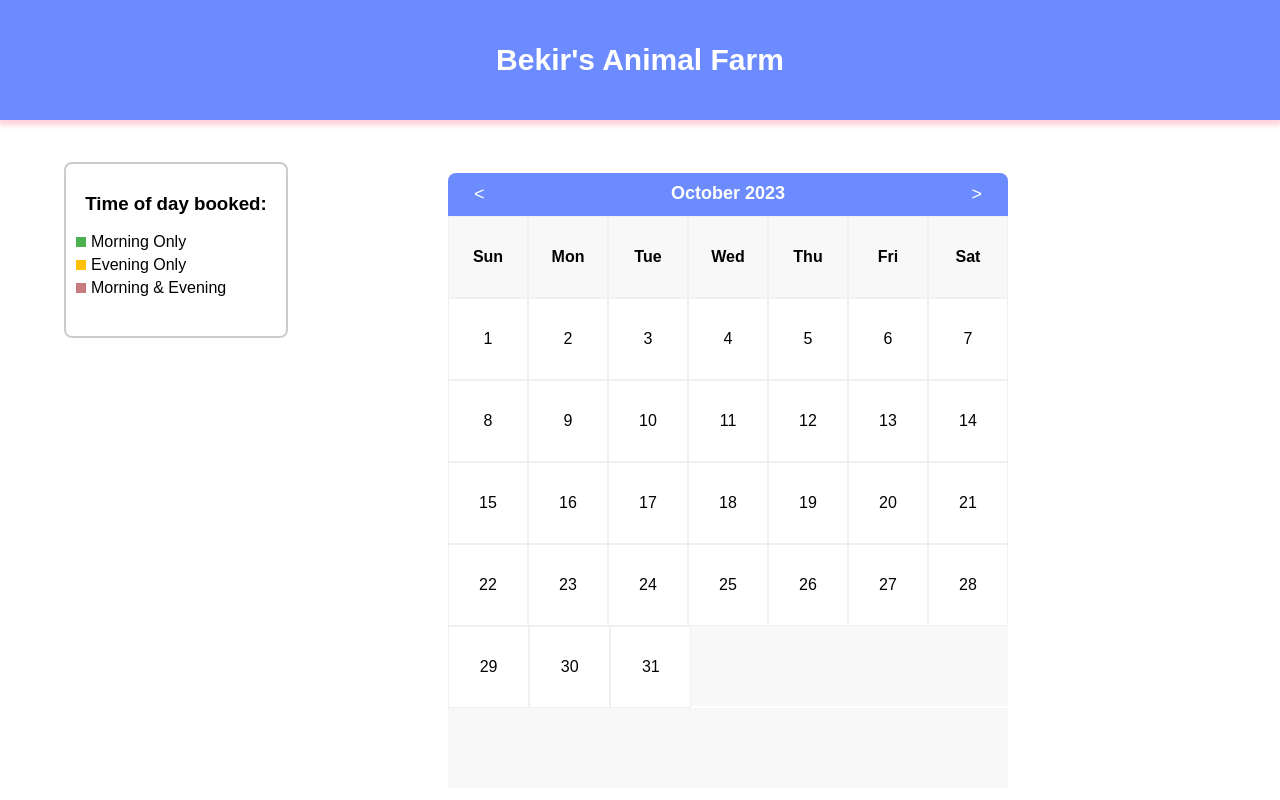
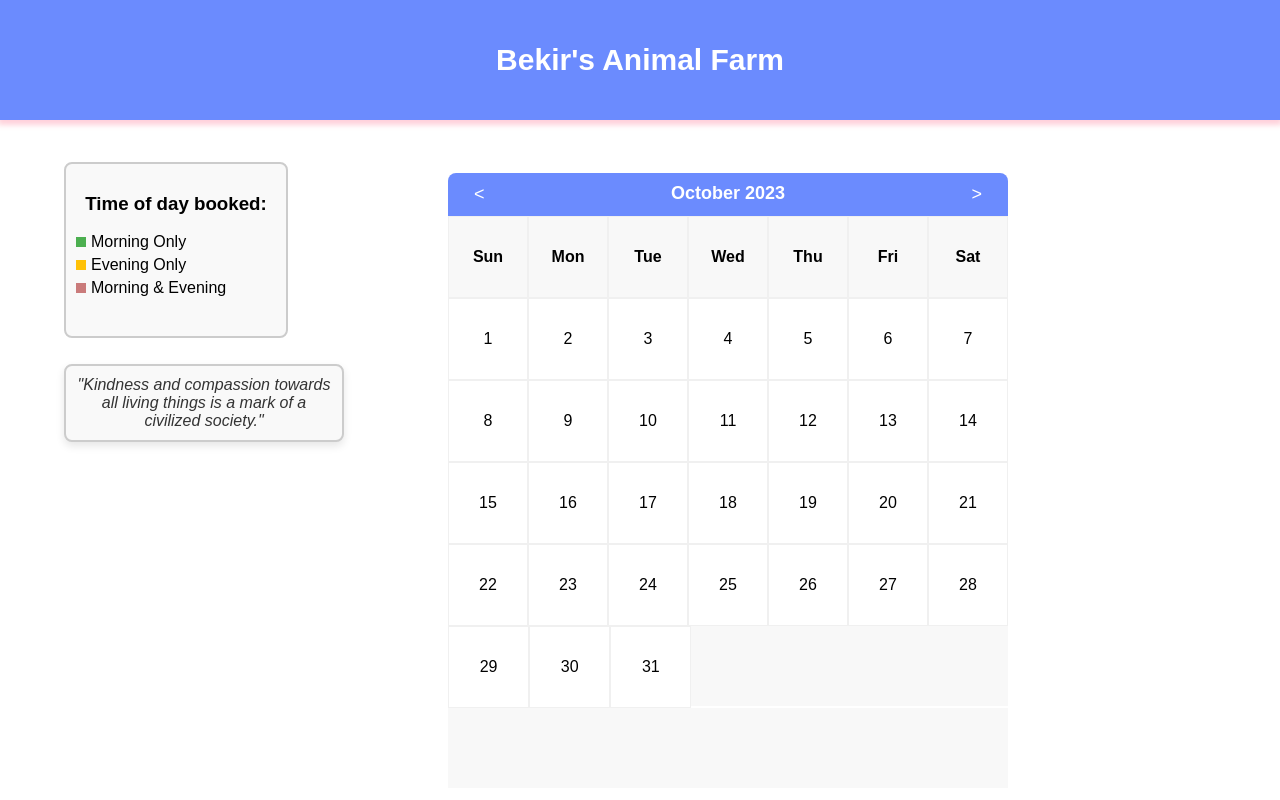
Before and after one commit to BEKIRKSU/AnimalFarm, a React (Create React App) app: page /VolunteerView in a window 1280 px wide. Shown: the top 800 px of the page. Built offline with nearby package versions, Linux system fonts and the light colour scheme; no server answers.

Commit message:
Quote added clean

```diff
--- a/src/BookingForm.css
+++ b/src/BookingForm.css
@@ -4,7 +4,7 @@
     border: 2px solid #ddd;
     border-radius: 8px;
     box-shadow: 0px 4px 6px rgba(0, 0, 0, 0.1);
-    margin-top: 30rem;
+    margin-top: 55vh;
     display: flex;
     flex-wrap: wrap;
     justify-content: space-between;
--- a/src/Calendar.css
+++ b/src/Calendar.css
@@ -13,6 +13,7 @@
     height: 1.6rem;
     width: 35rem;
     margin-left: 20vh;
+    margin-right: 10vh;
   }
 
 .calendar-header {
--- a/src/Key.css
+++ b/src/Key.css
@@ -6,6 +6,7 @@
   border-radius: 0.5rem;
   width: 200px;
   height: 9.5rem;
+  background-color: #f9f9f9;
 }
 
   .key-item {
--- /dev/null
+++ b/src/QuoteBox.css
@@ -0,0 +1,19 @@
+
+ .quote {
+    font-family: 'Arial', sans-serif;
+    font-size: rem;
+    font-style: italic;
+    color: #333;
+    background-color: #f9f9f9;
+    border-radius: 10px;
+    padding: 20px;
+    border: 1px solid #ccc;
+    box-shadow: 0px 4px 8px rgba(0, 0, 0, 0.1);
+    margin-top: 10px;
+    margin-left: 1.5rem;
+    padding: 10px;
+    border: 2px solid #ccc;
+    border-radius: 0.5rem;
+    width: 20vw;
+    height: auto;
+}
--- /dev/null
+++ b/src/QuoteBox.jsx
@@ -0,0 +1,14 @@
+import React from 'react';
+import './QuoteBox.css';
+
+const QuoteBox = () => {
+  return (
+
+    <p className="quote">
+        "Kindness and compassion towards all living things is a mark of a civilized society."
+    </p>
+
+  );
+};
+
+export default QuoteBox;
--- a/src/VolunteerView.jsx
+++ b/src/VolunteerView.jsx
@@ -4,6 +4,7 @@ import Calendar from './Calendar';
 import BookingForm from './BookingForm';
 import "./VolunteerView.css"
 import Footer from './Footer';
+import QuoteBox from './QuoteBox';
 
 function VolunteerView() {
     return (
@@ -11,6 +12,7 @@ function VolunteerView() {
             <div className='Calendar-Inputs'>
                 <Key />
                 <Calendar />
+                <QuoteBox />
             </div>
             <div className='BookingFormVolunteerView'><BookingForm /></div>
             <div><Footer /></div>
```
